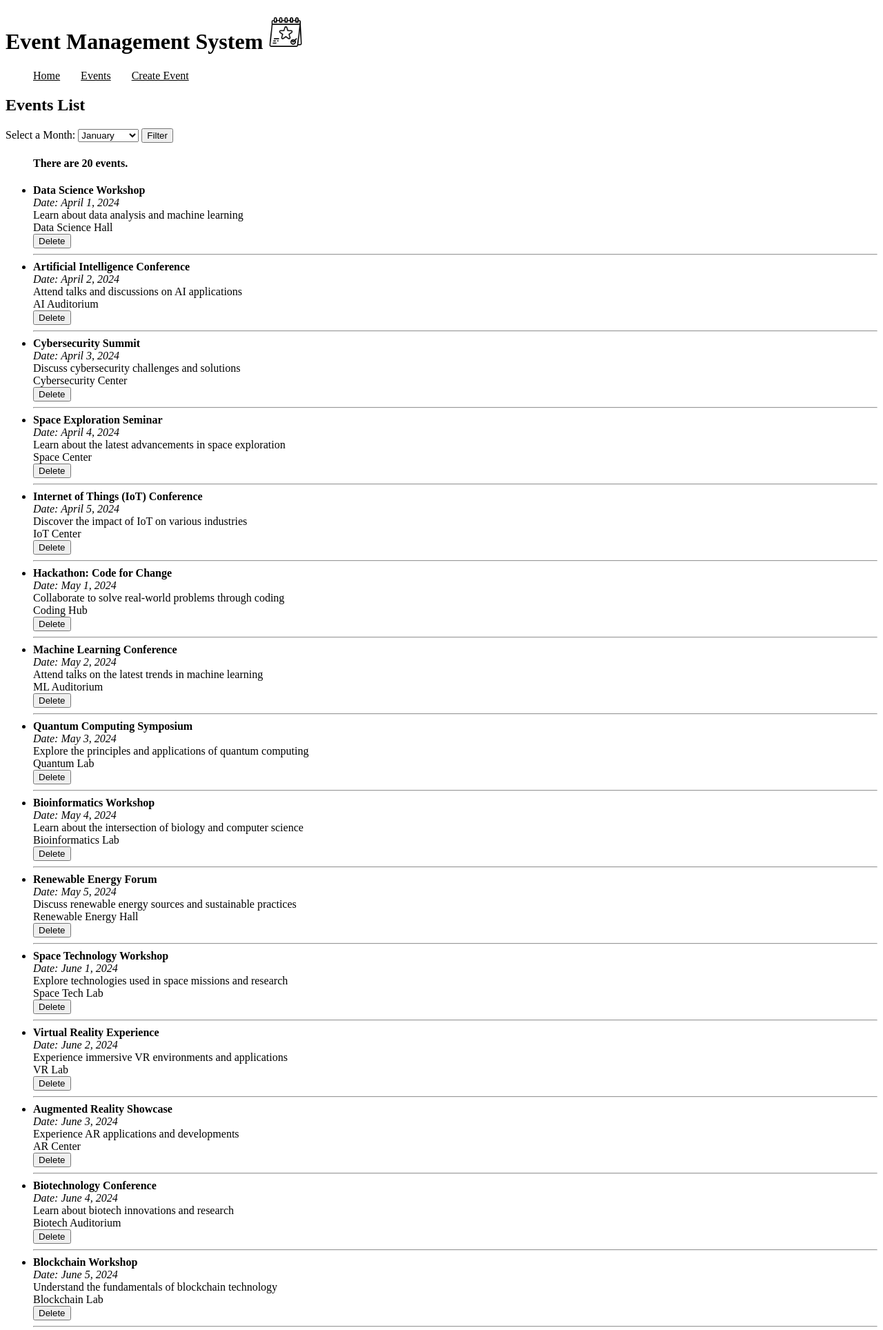
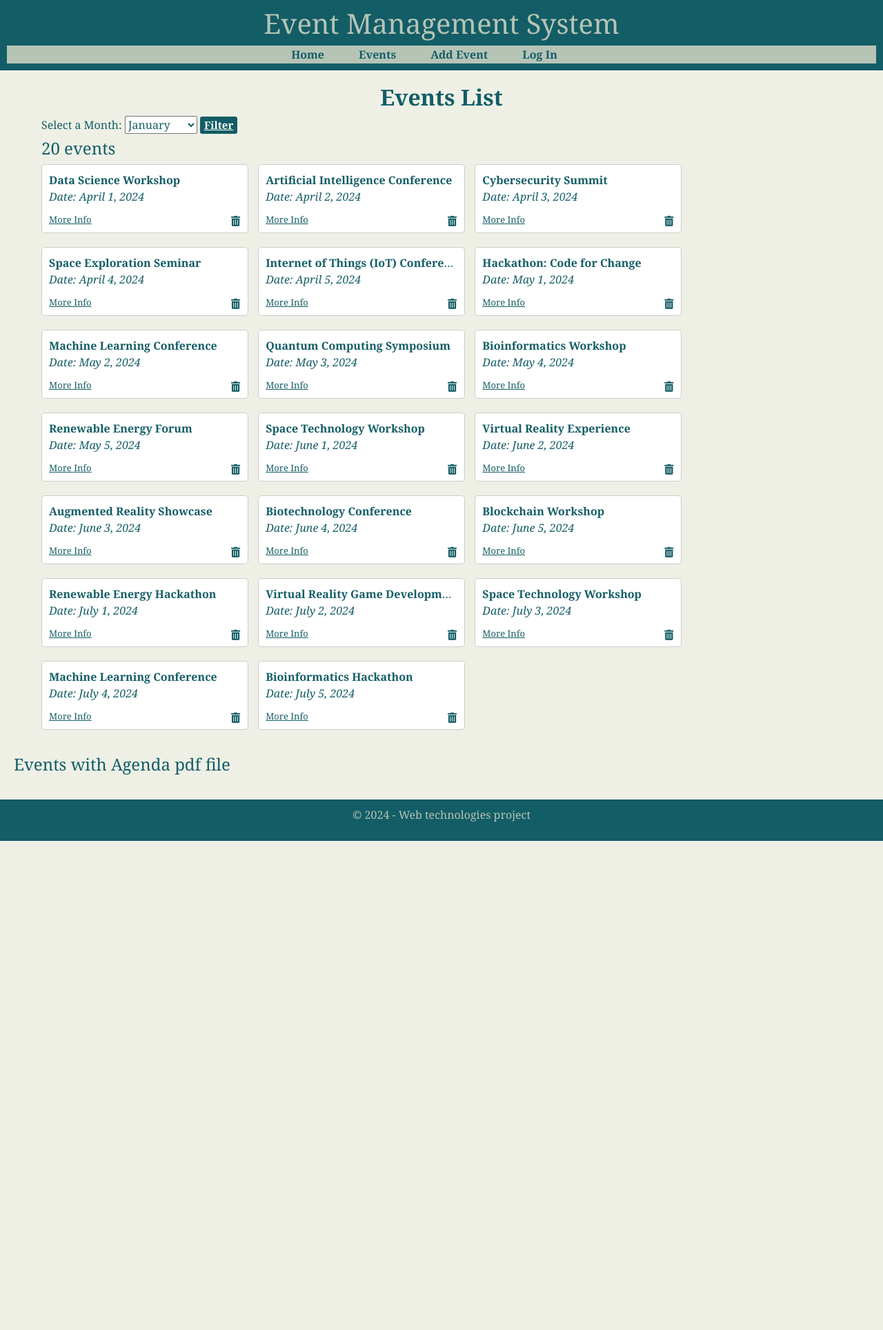
Before and after one commit to Lu671/Web-Project, a Django app: page /eventsList in a window 1280 px wide. Shown: the top 1928 px of the page at 69% size. After the commit the page ends 1219 px from the top, so only its background shows below. Run offline with Django 5.2, Linux system fonts and the light colour scheme; data comes from the database, SQL or seed files in the repository; some libraries are stand-ins or nearby versions.

Commit message:
CSS style

```diff
--- /dev/null
+++ b/eventsapp/static/eventsapp/css/base.css
@@ -0,0 +1,78 @@
+/* Set background color for the body */
+body {
+    background-color: #f0f0f0; /* Light gray background color */
+    margin: 0; /* Remove default margin */
+    padding: 0; /* Remove default padding */
+    font-family: Georgia, serif;
+}
+
+/* Style for header */
+header {
+    background-color: #135D66; /* Dark gray background color for the header */
+    color: #B6C4B6; /* Text color for the header */
+    padding: 10px; /* Padding around the header */
+    text-align: center; /* Center align header content */
+}
+
+/* Style for navigation menu */
+nav {
+    background-color: #B6C4B6; /* Darker gray background color for the navigation menu */
+    padding: 1px; /* Padding around the navigation menu */
+}
+
+nav ul {
+    list-style-type: none; /* Remove bullet points */
+    display: flex; /* Display items horizontally */
+    justify-content: center; /* Center items horizontally */
+    margin: 0; /* Remove default margin */
+    padding: 0; /* Remove default padding */
+}
+
+nav ul li {
+    margin-right: 50px; /* Space between menu items */
+}
+
+nav ul li a {
+    text-decoration: none; /* Remove underline from links */
+    color: #135D66; /* Link text color */
+    font-weight: bold; /* Bold text */
+}
+
+nav ul li a:hover {
+    text-decoration: underline; /* Underline on hover */
+    color:#EEF0E5;
+}
+
+/* Style for main content */
+main {
+    background-color: #EEF0E5; /* White background color for the main content area */
+    padding: 20px; /* Padding around the main content area */
+    min-height: 650px; /* Minimum height of the main content area */
+    box-sizing: border-box; /* Include padding and border in the element's total width and height */
+    font-family: Georgia, serif;
+}
+
+/* Style for footer */
+footer {
+    background-color: #135D66; /* Dark gray background color for the footer */
+    color: #B6C4B6; /* Text color for the footer */
+    padding: 10px; /* Padding around the footer */
+    text-align: center; /* Center align footer content */
+}
+
+
+button{
+    text-decoration: underline; /* Remove underline from links */
+    color: #217884; /* Link text color */
+    font-weight: bold; /* Bold text */
+    background:none;
+    border: none;
+    text-align: left; /* Align text to the left */
+    font-size: 15px;
+}
+
+namest{
+    color: #135D66; /* Link text color */
+    font-weight: bold;
+    font-size: 20px;
+}
--- /dev/null
+++ b/eventsapp/static/eventsapp/css/eventslist.css
@@ -0,0 +1,87 @@
+.event-card {
+    position: relative; /* Set position to relative for absolute positioning */
+    border: 1px solid #ccc;
+    border-radius: 5px;
+    padding: 10px;
+    margin-right: 10px;
+    margin-bottom: 20px;
+    width: 300px;
+    height: 100px; /* Set a fixed height for each card */
+    display: inline-block;
+    vertical-align: top; /* Align cards at the top */
+    box-sizing: border-box; /* Include padding and border in the element's total width and height */
+    overflow: hidden; /* Hide overflowing content */
+    text-overflow: ellipsis; /* Add ellipsis (...) for overflowing text */
+    white-space: nowrap; /* Prevent text from wrapping */
+    background-color: white;
+    color: #135D66;
+}
+.delete-btn {
+    position: absolute;
+    bottom: 5px;
+    right: 5px;
+    background: none;
+    border: none;
+    outline: none; /* Remove outline when button is clicked */
+    cursor: pointer; /* Show pointer cursor on hover */
+    color:#135D66;
+}
+.delete-btn:hover {
+    background-color:#135D66 ; /* Change the background color on hover */
+    color:white;
+}
+.btn-primary {
+    cursor: pointer;
+    color: #135D66;
+    background:none;
+    border:none;
+    padding: 5px 10px; /* Adjust padding as needed */
+    font-size: 13px; /* Adjust font size as needed */
+    text-decoration: underline; /* Add underline */
+    margin-left: -10px;
+    margin-top: 7px;
+}
+
+.btn-primary:hover {
+    background-color:#135D66 ; /* Change the background color on hover */
+    color:white;
+}
+
+h2{
+    color:#135D66;
+    font-weight: bold; /* Make the text bold */
+    text-align: center; /* Center-align the text */
+}
+h4{
+    color:#135D66;
+    text-align: left; /* Center-align the text */
+}
+.filter-btn{
+    background-color:#135D66 ; /* Change the background color on hover */
+    color:white;
+    border-color:#135D66 ;
+    border-radius: 3px;
+}
+.month{
+    color:#135D66;
+    margin-left: 40px;
+}
+
+.modal-header{
+    background-color: #135D66;
+    color:#B6C4B6;
+}
+.modal-title{
+    text-align: center;
+    font-weight: bold;
+    margin-left: 150px;
+}
+.modal-content {
+    background-color: #B6C4B6;
+    color: #135D66;
+    font-size: 18px;
+}
+.modal-body {
+
+    text-align: center;
+}
--- a/templates/EventsList.html
+++ b/templates/EventsList.html
@@ -1,11 +1,13 @@
 {% extends 'base.html' %}
+
 {% block content %}
-
+{% load static %}
+<link rel="stylesheet" href="{% static 'eventsapp/css/eventslist.css' %}">
 <h2>Events List</h2>
 
 <form method="get" action="">
-    <label for="month">Select a Month:</label>
-    <select name="month" id="month">
+    <label for="month" class="month">Select a Month:</label>
+    <select name="month" id="month" style="color:#135D66;;">
         <option value="1">January</option>
         <option value="2">February</option>
         <option value="3">March</option>
@@ -19,28 +21,30 @@
         <option value="11">November</option>
         <option value="12">December</option>
     </select>
-    <button type="submit">Filter</button>
+    <button type="submit" class="filter-btn">Filter</button>
 </form>
-{% if month %}
-<h4>Events In {{ month }} are {{num_events}}</h4>
-{% endif %}
 <ul>
     {% if events %}
-    {% if num_events %}
-    <h4>There are {{num_events}} events.</h4>
-    {% endif %}
+    <h4>{{num_events}} events</h4>
     {% for event in events %}
-    <li>
-        <strong>{{ event.title }}</strong><br>
-        <em>Date: {{ event.date }}</em><br>
-        {{ event.description }}<br>
-        {{ event.location }}<br>
-        <form method="post" action="{% url 'delete_event' event.id %}">
-            {% csrf_token %}
-            <button type="submit">Delete</button>
-        </form>
-        <hr>
-    </li>
+    <!-- <li> -->
+        <div class="event-card">
+            <strong>{{ event.title }}</strong><br>
+            <em>Date: {{ event.date }}</em><br>
+            <!-- {{ event.description }}<br>
+            {{ event.location }}<br> -->
+            <form id="delete-form-{{ event.id }}" method="post" action="{% url 'delete_event' event.id %}">
+                {% csrf_token %}
+                <button type="button" class="delete-btn" onclick="confirmDelete('{{ event.id }}')">
+                    <i class="fas fa-trash-alt"></i> <!-- Delete icon -->
+                </button>
+            </form>
+            <button type="button" class="btn btn-primary" data-toggle="modal" data-target="#event-details-{{ event.id }}">
+                More Info
+              </button>
+        </div>
+        <!-- <hr> -->
+    <!-- </li> -->
     {% endfor %}
     {% else %}
     <h3>No Events Found in {{month}}</h3>
@@ -49,7 +53,7 @@
 
 <h4>Events with Agenda pdf file</h4>
 <ul>
-    {% for event in old_events %}
+    {% for event in hardcoded_events %}
     <li>
         <strong>{{ event.title }}</strong><br>
         <em>Date: {{ event.date }}</em><br>
@@ -60,4 +64,52 @@
     </li>
     {% endfor %}
 </ul>
+
+<!--  Modal -->
+{% for event in events %}
+<div class="modal fade" id="event-details-{{ event.id }}" tabindex="-1" aria-labelledby="eventDetailsModalLabel" aria-hidden="true">
+    <div class="modal-dialog">
+    <div class="modal-content">
+        <div class="modal-header">
+        <h5 class="modal-title" id="eventDetailsModalLabel">Event details</h5>
+        <!--<button type="button" class="btn-close" data-bs-dismiss="modal" aria-label="Close"></button>-->
+        </div>
+        <div class="modal-body">
+            <!-- <strong> {{ event.title }}</strong><br><br>
+            <em><strong>Date:</strong> {{ event.date }}</em><br><br>
+            <strong>Description:</strong> {{ event.description }}<br><br>
+            <strong>Location:</strong> {{ event.location }}<br> -->
+            <h3>{{ event.title }}</h3>
+            <p>{{ event.description }}</p>
+            <p>Date: {{ event.date }}</p>
+            <p>Location: {{ event.location }}</p>
+        </div>
+        <div class="modal-footer">
+            <div class="left-content">
+                {% if user.is_authenticated %}
+                    {% if user in event.registered_users.all %}
+                        <p>You are already registered for this event.</p>
+                    {% else %}
+                        <form action="{% url 'register_event' event.id %}" method="post">
+                            {% csrf_token %}
+                            <button type="submit" class="btn btn-primary">Register</button>
+                        </form>
+                    {% endif %}
+                {% else %}
+                    <p>Please <a href="{% url 'login' %}">log in</a> to register for this event.</p>
+                {% endif %}
+            </div>
+            <button type="button" class="btn btn-secondary filter-btn right-content" data-dismiss="modal">Close</button>
+        </div>
+    </div>
+    </div>
+</div>
+{% endfor %}
+<script>
+    function confirmDelete(eventId) {
+        if (confirm("Are you sure you want to delete this event?")) {
+            document.getElementById("delete-form-" + eventId).submit();
+        }
+    }
+</script>
 {% endblock %}
--- a/templates/base.html
+++ b/templates/base.html
@@ -5,38 +5,49 @@
 <head>
 
     <title>Event Management System</title>
-    <style>
-        nav ul {
-            list-style-type: none; /* remove dot for listing */
-            display: flex; /* make items horizontally */
-        }
+    <!-- Bootstrap CSS -->
+<link href="https://maxcdn.bootstrapcdn.com/bootstrap/4.5.2/css/bootstrap.min.css" rel="stylesheet">
 
-        nav ul li {
-            margin-right: 30px; /* space between items */
-        }
+<!-- Bootstrap JS and jQuery -->
+<script src="https://ajax.googleapis.com/ajax/libs/jquery/3.5.1/jquery.min.js"></script>
+<script src="https://cdnjs.cloudflare.com/ajax/libs/popper.js/1.16.0/umd/popper.min.js"></script>
+<script src="https://maxcdn.bootstrapcdn.com/bootstrap/4.5.2/js/bootstrap.min.js"></script>
+<link rel="stylesheet" href="https://cdnjs.cloudflare.com/ajax/libs/font-awesome/5.15.4/css/all.min.css">
 
-        nav ul li a {
-            text-decoration: underline;
-            color: black;
-        }
-    </style>
 </head>
-
+<link rel="stylesheet" href="{% static 'eventsapp/css/base.css'%}?v=2.0">
 <body>
     <header>
-        <h1>Event Management System <img src="{% static 'eventsapp/images/icon.jpg' %}" height="50" width="50"></h1>
+        <h1>Event Management System</h1>
+
+         <!-- <img src="{% static 'eventsapp/images/icon.jpg' %}" height="50" width="50"></h1> -->
 
         <nav>
             <ul>
                 <li><a href="{% url 'home' %}">Home</a></li>
                 <li><a href="{% url 'listEvents' %}">Events</a></li>
-                <li><a href="{% url 'addEvent' %}">Create Event</a></li>
+                <li><a href="{% url 'addEvent' %}">Add Event</a></li>
+                {% if user.is_authenticated %}
+                <li><a href="{% url 'registered_events'%}">Registered Events</a></li>
+                {% else %}
+                    <li><a href="{% url 'login' %}">Log In</a></li>
+                {% endif %}
+
             </ul>
         </nav>
+
     </header>
 
     <main>
+            {% if user.is_authenticated %}
+                <namest>Hello {{ user.first_name }}</namest>
+                <form action="{% url 'logout' %}" method="post">
+                    {% csrf_token %}
+                    <button type="submit">Logout</button>
+                </form>
+                {% endif %}
         {% block content %}
+
         {% endblock %}
     </main>
 
```
Also changed, not shown: eventsapp/static/eventsapp/css/addevent.css (added, +33 -0 lines), eventsapp/static/eventsapp/css/home.css (added, +75 -0 lines), eventsapp/static/eventsapp/css/login.css (added, +27 -0 lines), templates/AddEvent.html (+7 -6 lines), templates/home.html (+33 -39 lines), templates/login.html (added, +45 -0 lines), templates/register.html (added, +59 -0 lines), templates/registered_events.html (added, +55 -0 lines), eventsapp/migrations/0002_events_registered_users.py (added).
